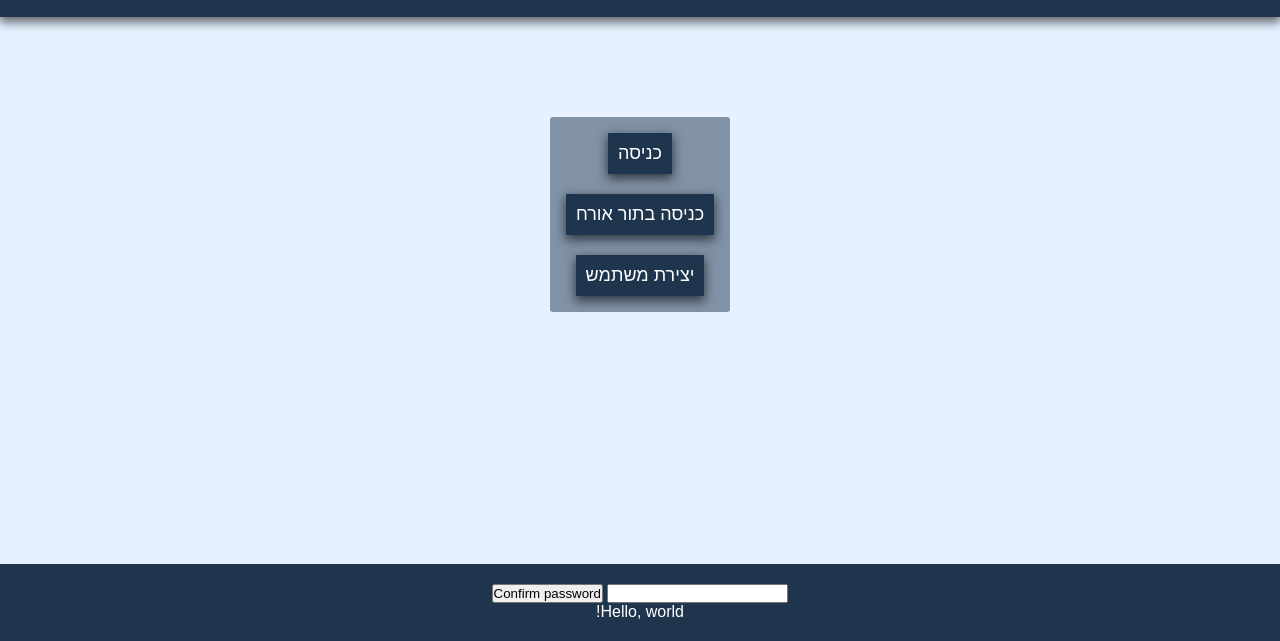
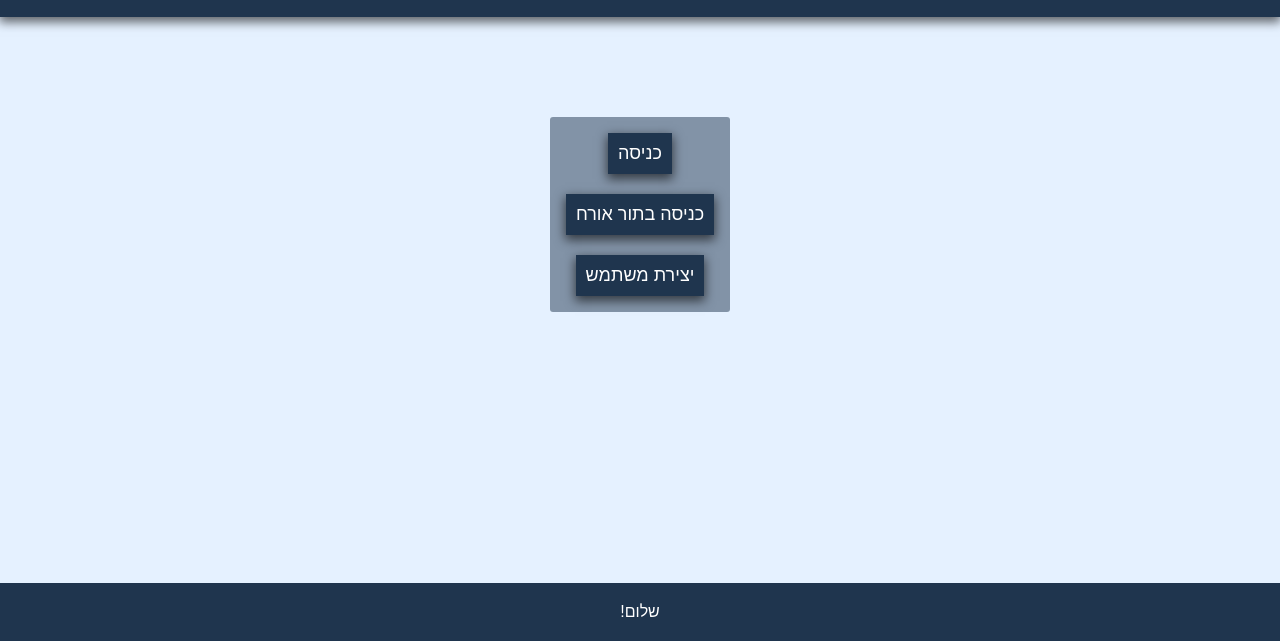
Before and after one commit to AntonGorov195/EduHITZone, a plain HTML site: page public/index.html in a window 1280 px wide. Shown: the part 159-800 px from the top of the page. Drawn offline with Linux system fonts and the light colour scheme.

```diff
--- a/public/index.html
+++ b/public/index.html
@@ -33,12 +33,7 @@
         </nav>
     </main>
     <footer>
-        <form>
-            <input id="test-input">
-            <button id="test">Confirm password</button>
-        </form>
-        <span>Hello, world!</span>
+        <span>שלום!</span>
     </footer>
-    <script src="homePage.js"></script>
 </body>
 </html>
```
